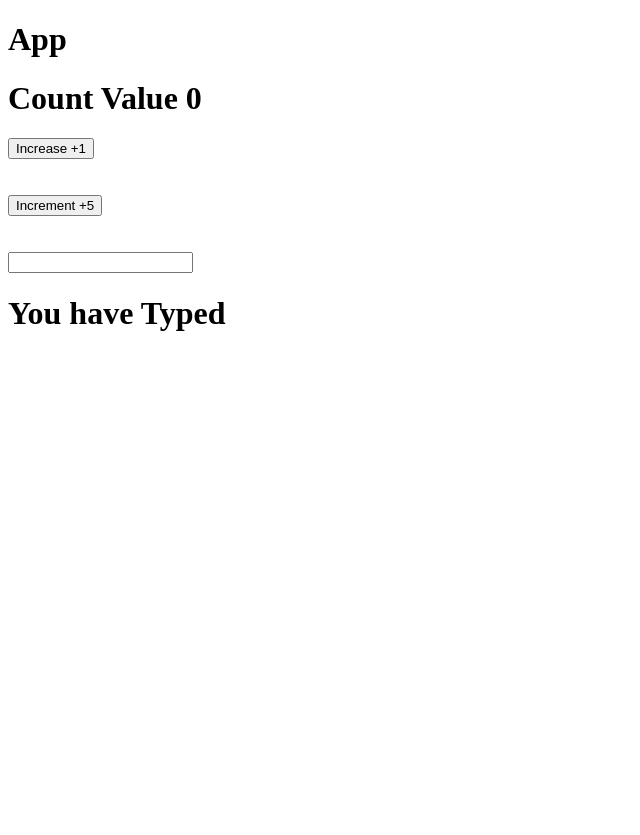
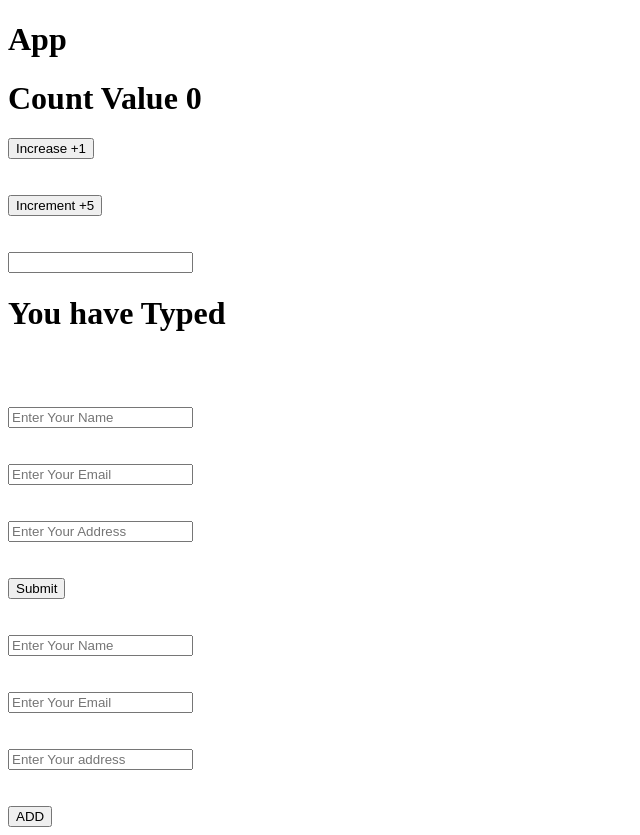
Before and after one commit to Dabhi-Pratik/REACT-JS, a React (Vite) app in the folder 04-Hook-and-States/: page / in a window 1280 px wide. Shown: the whole page, without its empty margins (0-640 px from the left). Before the commit the page ends 800 px from the top, so only its background shows below. Built offline with nearby package versions, Linux system fonts and the light colour scheme.

Commit message:
add lot-of-UseState and ObjectUseState

```diff
--- a/04-Hook-and-States/src/App.jsx
+++ b/04-Hook-and-States/src/App.jsx
@@ -1,5 +1,8 @@
 import State_01 from "./state/State_01"
 import LifeCycle_02 from "./state/lifeCycle_02"
+import Lots_of_UseStates_03 from "./state/lots_of_UseStates_03"
+import ObjectUseState_04
+ from "./state/objectUseState_04"
 
 
 const App = () => {
@@ -14,6 +17,18 @@ const App = () => {
       <br />
 
       <LifeCycle_02 />
+
+      <br />
+      <br />
+      <br />
+
+      <Lots_of_UseStates_03 />
+
+      <br />
+      <br />
+      <br />
+
+      <ObjectUseState_04 />
     </>
   )
 }
--- /dev/null
+++ b/04-Hook-and-States/src/state/lots_of_UseStates_03.jsx
@@ -0,0 +1,39 @@
+import React, { useState } from 'react'
+
+const Lots_of_UseStates_03 = () => {
+
+    const [name, setName] = useState("")
+    const [email, setEmail] = useState("")
+    const [address, setAddress] = useState("")
+    const [person, setPerson] = useState([])
+
+    const handleAdd = () => {
+        setPerson((prev) => [...prev, { name, email, address }])
+
+        setName("")
+        setEmail("")
+        setAddress("")
+    }
+    return (
+        <>
+
+            <input type="text" placeholder="Enter Your Name" value={name} onChange={(e) => setName(e.target.value)} />
+            <br />
+            <br />
+            <br />
+            <input type="email" placeholder="Enter Your Email" value={email} onChange={(e) => setEmail(e.target.value)} />
+            <br />
+            <br />
+            <br />
+            <input type="text" placeholder="Enter Your Address" value={address} onChange={(e) => setAddress(e.target.value)} />
+            <br />
+            <br />
+            <br />
+
+            <button onClick={handleAdd}>Submit</button>
+
+        </>
+    )
+}
+
+export default Lots_of_UseStates_03
--- /dev/null
+++ b/04-Hook-and-States/src/state/objectUseState_04.jsx
@@ -0,0 +1,51 @@
+
+import React, { useState } from "react"
+
+const ObjectUseState_04 = () => {
+
+    const [input, setInput] = useState({
+        name: "",
+        email: "",
+        address: ""
+    })
+
+    const [person, setPerson] = useState([])
+
+    const handleChange = (field, e) => {
+        setInput((prev) => {
+            return {
+                ...prev, [field]: e.target.value
+            }
+
+
+        })
+    }
+
+    const handleClick = () => {
+        setPerson((prev) => [...prev, input])
+        setInput({ name: "", email: "", address: "" })
+    }
+
+    return (
+        <>
+
+            <input type="text" placeholder="Enter Your Name" value={input.name} onChange={(e) => handleChange("name", e)} />
+            <br />
+            <br />
+            <br />
+            <input type="email" placeholder="Enter Your Email" value={input.email} onChange={(e) => handleChange("email", e)} />
+            <br />
+            <br />
+            <br />
+            <input type="text" placeholder="Enter Your address" value={input.address} onChange={(e) => handleChange("address", e)} />
+
+            <br />
+            <br />
+            <br />
+
+            <button onClick={handleClick}>ADD</button>
+        </>
+    )
+}
+
+export default ObjectUseState_04
```
